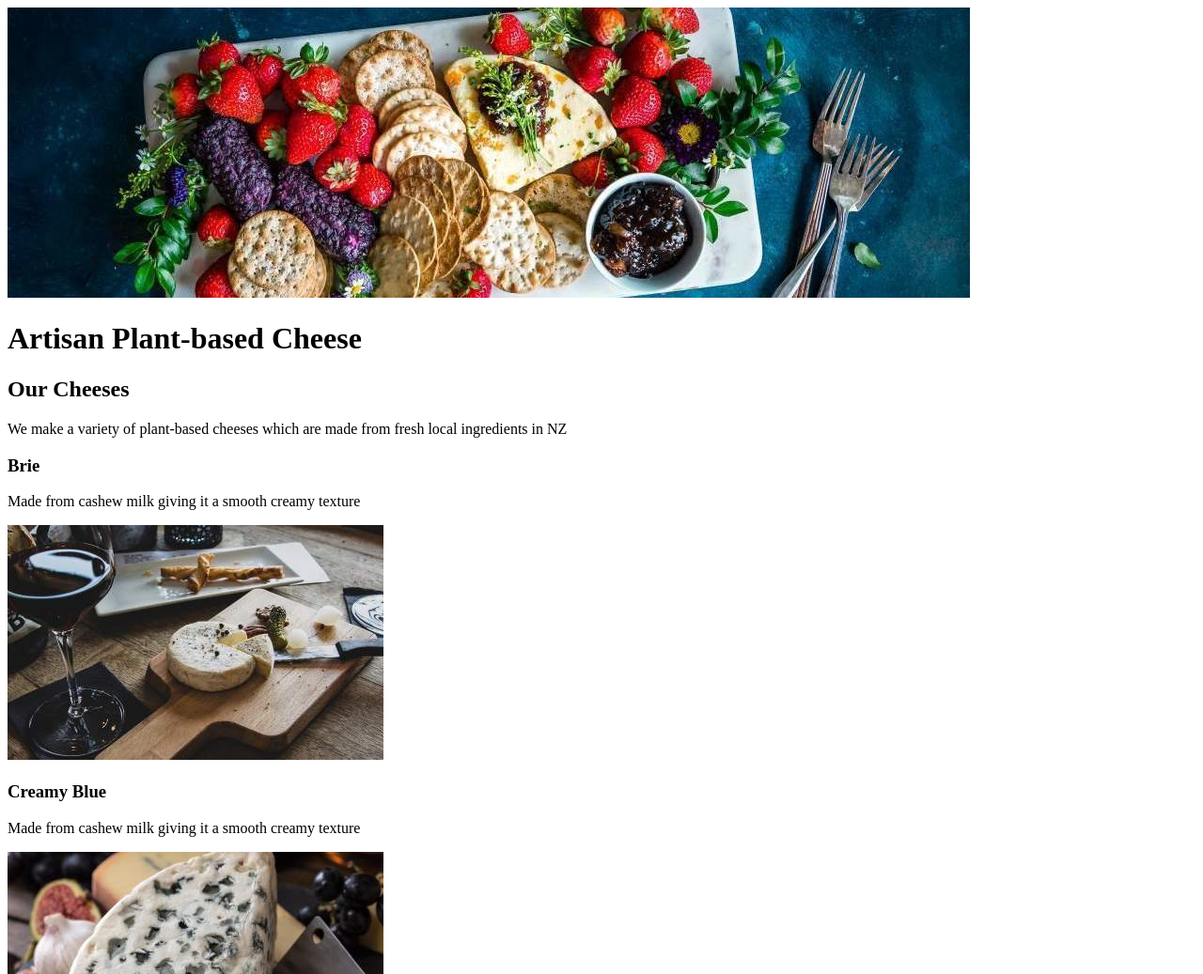
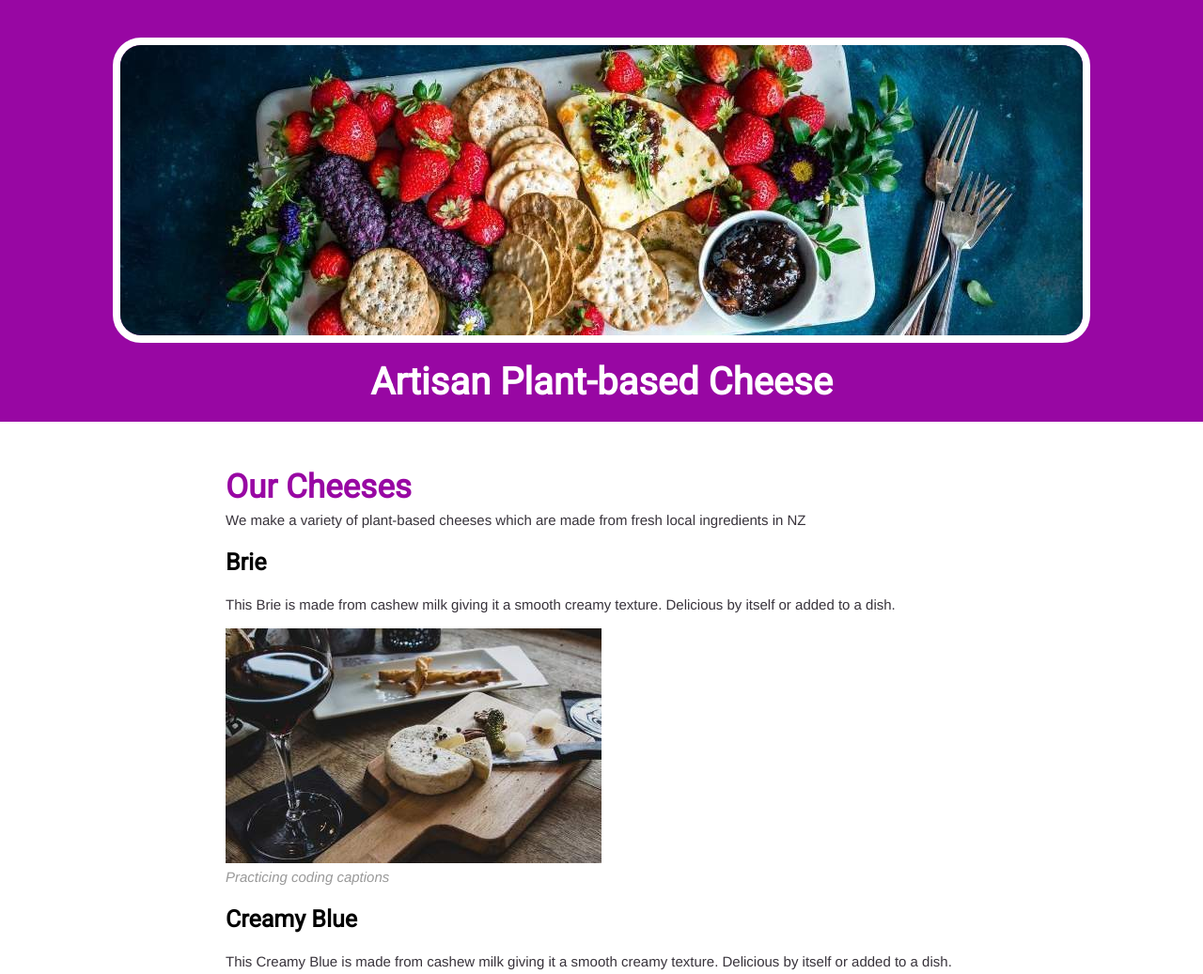
Before and after one commit to Kirstin83/cartoon-hero, a plain HTML site: page index.html in a window 1280 px wide. Shown: the top 1037 px of the page at 94% size. Drawn offline with Linux system fonts and the light colour scheme.

Commit message:
Wrote CSS for website and changed some HTML

```diff
--- /dev/null
+++ b/css/hero.css
@@ -0,0 +1,77 @@
+body{
+	margin: 0;
+	font-family: Helvetica, Arial, sans-serif;
+	font-size: 15px;
+	color: #38333b;
+	line-height: 20px;
+}
+
+header{
+	background: #9807a3;
+	text-align: center;
+	padding-top: 40px;
+	padding-bottom: 5px;
+}
+
+h1, h2, h3 {
+	font-family: 'Roboto', sans-serif;
+}
+
+header h1{
+	color: white;
+	font-size: 40px;
+}
+
+header img{
+	border-radius: 30px;
+	border: 8px solid white;
+
+}
+
+
+main{
+	max-width: 800px;
+	margin: 0 auto;
+	padding: 20px;
+}
+
+main img{
+	max-width: 100%;
+}
+h2{
+	font-size: 35px;
+	color: #9807a3;
+	margin: 40px 0 10px
+}
+
+h3{
+	font-size: 25px;
+	color: black;
+}
+
+a{
+	color: #9807a3;
+}
+a:hover{
+	color: #142fc7;
+}
+
+footer{
+	background: #9807a3;
+	text-align: center;
+	color: white;
+	padding: 50px;
+}
+footer p{
+	margin: 0;
+}
+
+a{
+	color: white;
+}
+
+p.caption{
+	color: #999999;
+	font-style: italic;
+	margin-top: 0;
+}
--- a/index.html
+++ b/index.html
@@ -3,6 +3,8 @@
 <head>
 	<title>Artisan Plant-based Cheese</title>
 	<link rel="icon" href="img/cheeseicon.jpg">
+	<link href="https://fonts.googleapis.com/css2?family=Roboto&display=swap" rel="stylesheet">
+	<link rel="stylesheet" type="text/css" href="css/hero.css">
 </head>
 <body>
 	<!-- header element -->
@@ -16,13 +18,14 @@
 		<h2> Our Cheeses </h2>
 		<p> We make a variety of plant-based cheeses which are made from fresh local ingredients in NZ</p>
 		<h3>Brie</h3>
-		<p>Made from cashew milk giving it a smooth creamy texture</p>
+		<p> This Brie is made from cashew milk giving it a smooth creamy texture. Delicious by itself or added to a dish.</p>
 		<img src="img/creamybrie.jpg">
+		<p class="caption" >Practicing coding captions</p>
 		<h3>Creamy Blue</h3>
-		<p>Made from cashew milk giving it a smooth creamy texture</p>
+		<p>This Creamy Blue is made from cashew milk giving it a smooth creamy texture. Delicious by itself or added to a dish.</p>
 		<img src="img/creamyblue.jpg">
 		<h3>Aged Cheddar</h3>
-		<p>Made from cashew milk giving it a smooth creamy texture</p>
+		<p>This Aged Cheddar is made from cashew milk giving it a smooth creamy texture. Delicious by itself or added to a dish.</p>
 		<img src="img/agedcheddar.jpg">
 	</main>
 
--- a/test.css
+++ /dev/null
@@ -1,20 +0,0 @@
-h1{
-	font-size: 30px;
-	color: teal;
-}
-h2{
-	font-size: 20px;
-	color: red;
-}
-.big{
-	font-size: 60px;
-}
-.uppercase{
-	text-transform: uppercase;
-}
-.big.uppercase{
-	color: navy
-}
-h1 span{
-	color: violet;
-}
```
